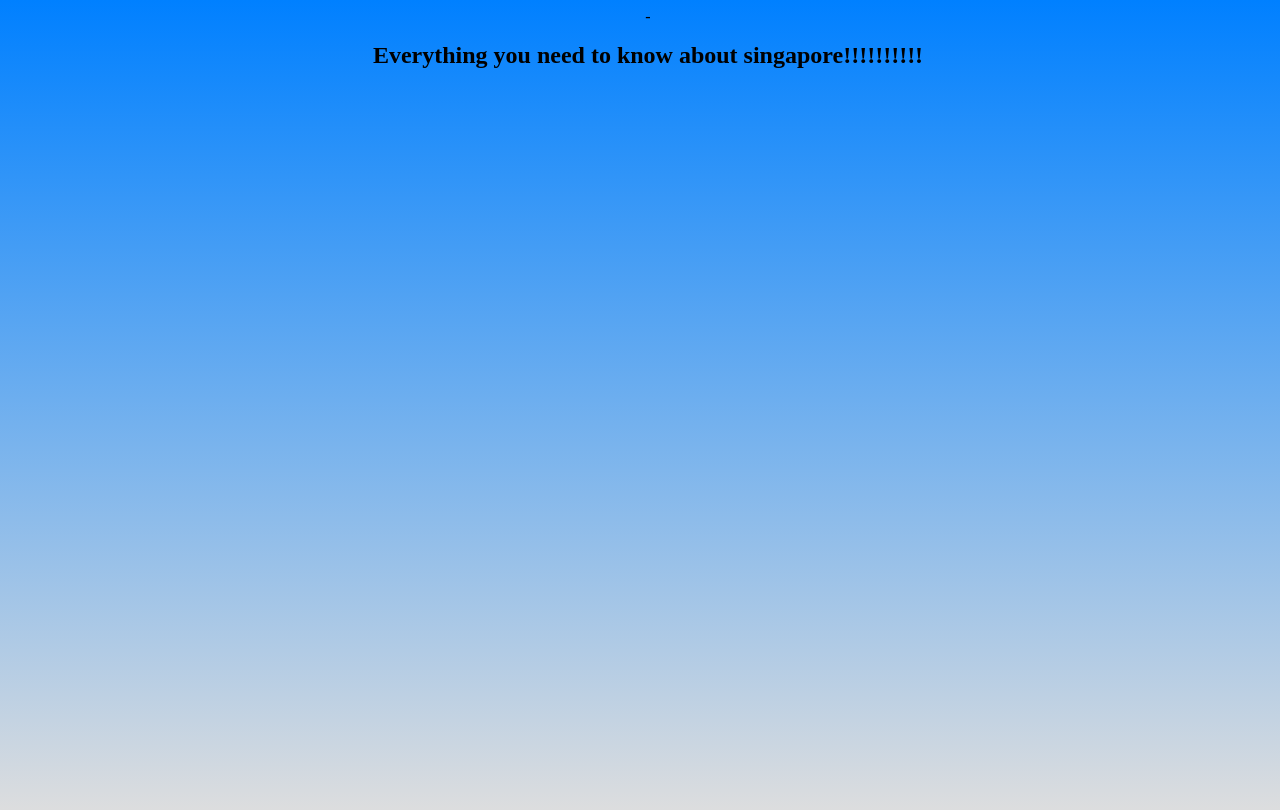
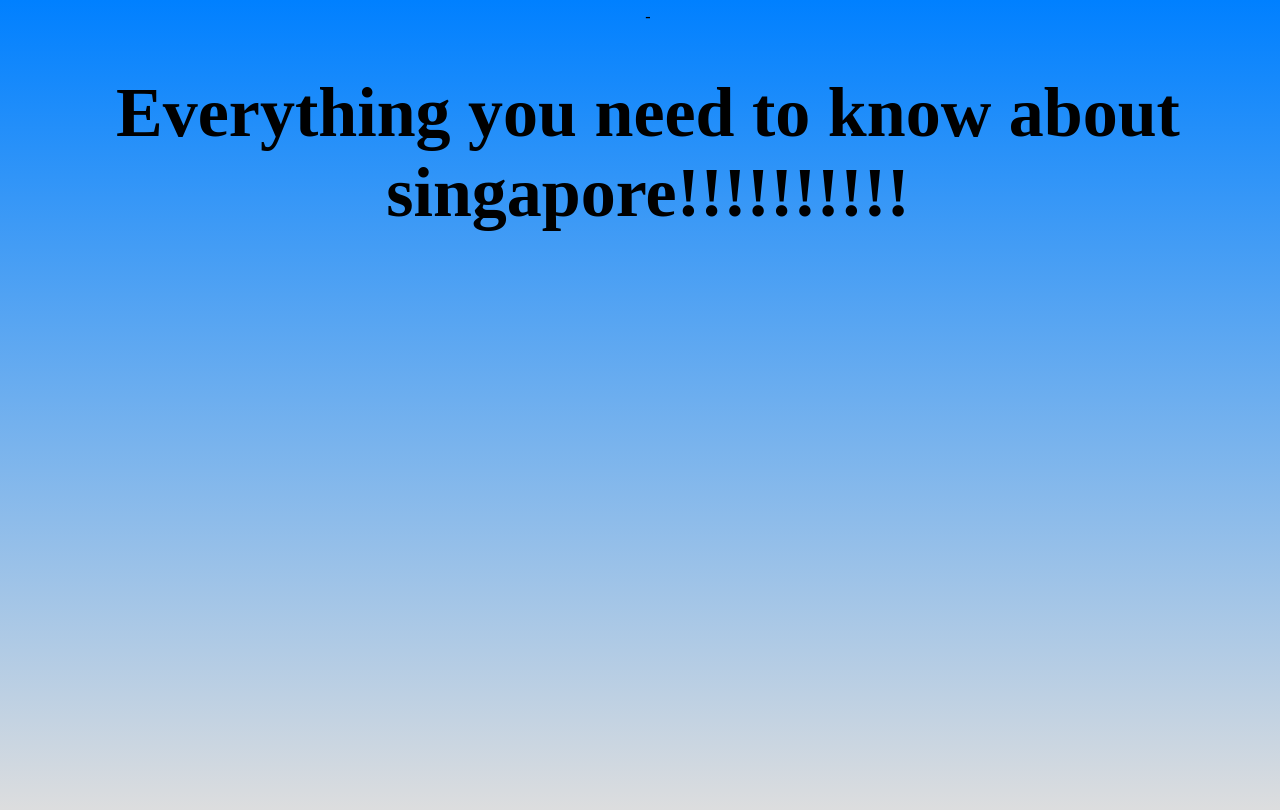
Before and after one commit to ks12304/myWebsite, a plain HTML site: page index.html in a window 1280 px wide. Drawn offline with Linux system fonts and the light colour scheme.

Commit message:
Update index.html

```diff
--- a/index.html
+++ b/index.html
@@ -11,7 +11,7 @@
 </head>
 
 <body>
-<h1 style="font-size:150%;" >Everything you need to know about singapore!!!!!!!!!! </h1>
+<h1 style="font-size:70px;" >Everything you need to know about singapore!!!!!!!!!! </h1>
 
 
 
```
